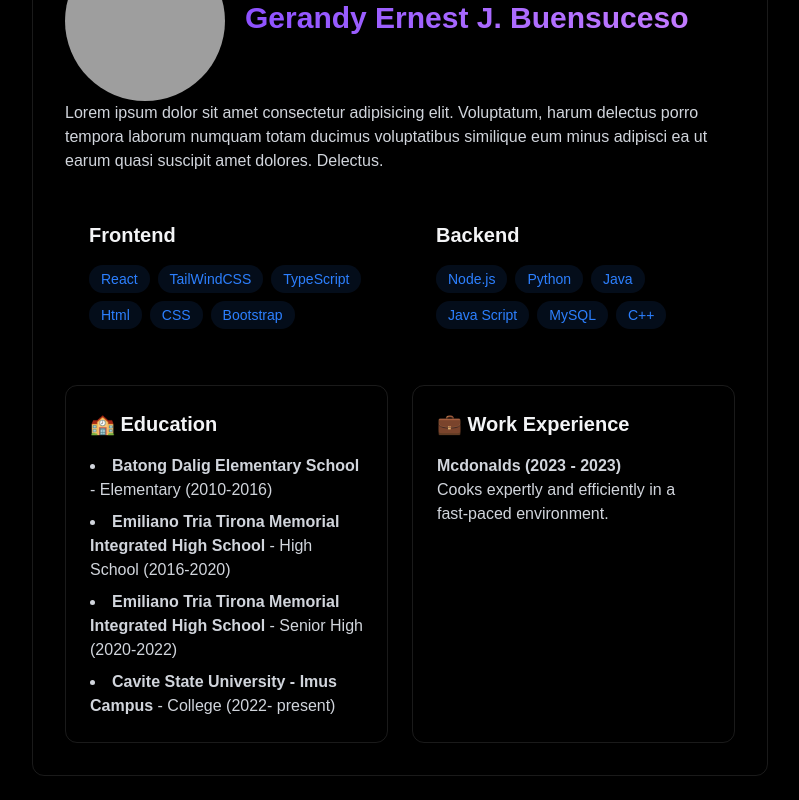
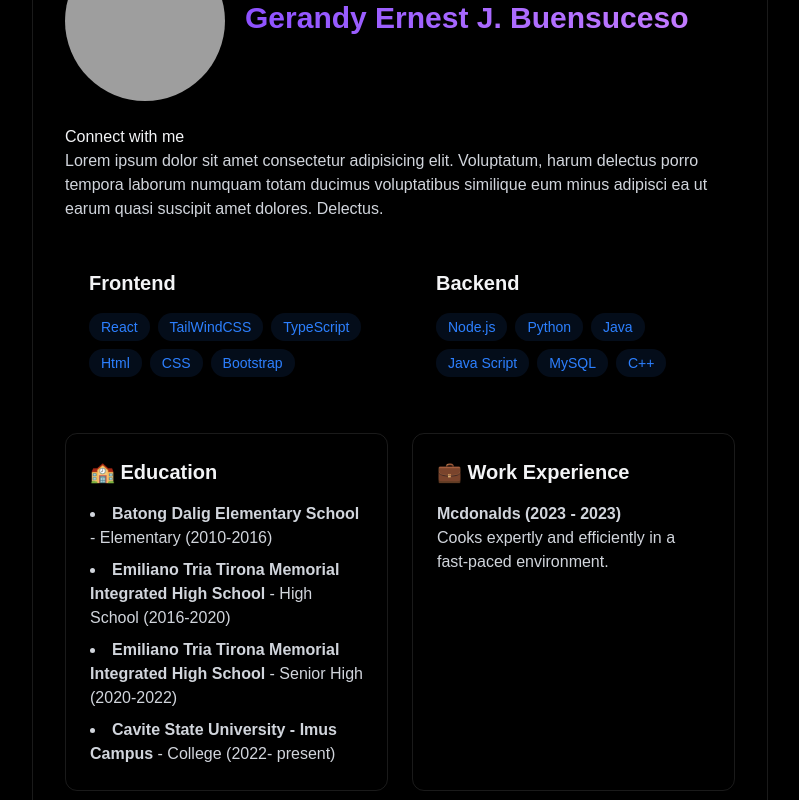
Before and after one commit to Gerandy/ahjin, a React app: page / in a window 1280 px wide. Shown: the part 1040-1840 px from the top of the page, without its empty margins (240-1039 px from the left). Built offline with nearby package versions, Linux system fonts and the light colour scheme; grey boxes are pictures that could not be loaded; the HTML template or start-up script is replaced by a standard one.

Commit message:
added the animation

```diff
--- a/src/components/RevealOnScroll.jsx
+++ b/src/components/RevealOnScroll.jsx
@@ -10,7 +10,7 @@ export const RevealOnScroll = ({ children }) => {
           ref.current.classList.add("visible");
         }
       },
-      { threshold: 0.2, rootMargin: "0px 0px -50px 0px" }
+      { threshold: 0.1, rootMargin: "0px 0px -50px 0px" }
     );
 
     if (ref.current) observer.observe(ref.current);
--- a/src/components/sections/About.jsx
+++ b/src/components/sections/About.jsx
@@ -74,6 +74,8 @@ export const About = () => {
                   Gerandy Ernest J. Buensuceso
                 </p>
             </div>
+            <br></br>
+            <div>Connect with me</div>
             <p className="text-gray-300 mb-6">
               Lorem ipsum dolor sit amet consectetur adipisicing elit. Voluptatum, harum delectus porro tempora laborum numquam totam ducimus voluptatibus similique eum minus adipisci ea ut earum quasi suscipit amet dolores. Delectus.
             </p>
@@ -465,11 +467,6 @@ export const About = () => {
             </div>
           </div>
           </div><br></br>
-
-
-
-
-
         </div>
       </RevealOnScroll>
     </section>
--- a/src/index.css
+++ b/src/index.css
@@ -1,21 +1,18 @@
 @import "tailwindcss";
-
-
 
 html,
 body {
   margin: 0;
   padding: 0;
-  font-family: 'Space Grotesk', sans-serif;
-  background: #360136;
+  font-family: "Space Grotesk", sans-serif;
+  background: #0a0a0a;
   color: #f3f4f6;
 }
 
-
-
 @layer utilities {
   @keyframes blink {
-    0%, 100% {
+    0%,
+    100% {
       opacity: 1;
     }
     50% {
@@ -24,7 +21,7 @@ body {
   }
 
   .animate-blink {
-    animation: blink 0.8 step-end infinite;
+    animation: blink 0.8s step-end infinite;
   }
 
   @keyframes loading {
@@ -36,7 +33,18 @@ body {
     }
   }
 
- .animate-loading-bar {
+  .animate-loading-bar {
     animation: loading 0.8s ease infinite;
   }
 }
+
+.reveal {
+  opacity: 0;
+  transform: translateY(20px);
+  transition: opacity 0.7s ease, transform 0.7s ease;
+}
+
+.reveal.visible {
+  opacity: 1;
+  transform: translateY(0);
+}
```
